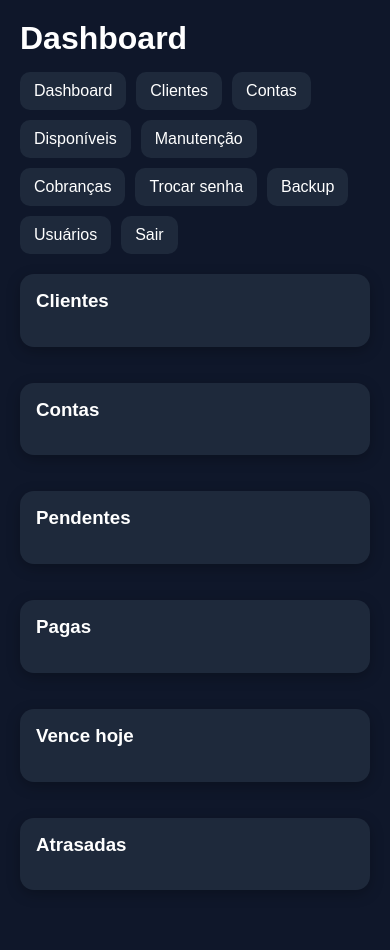
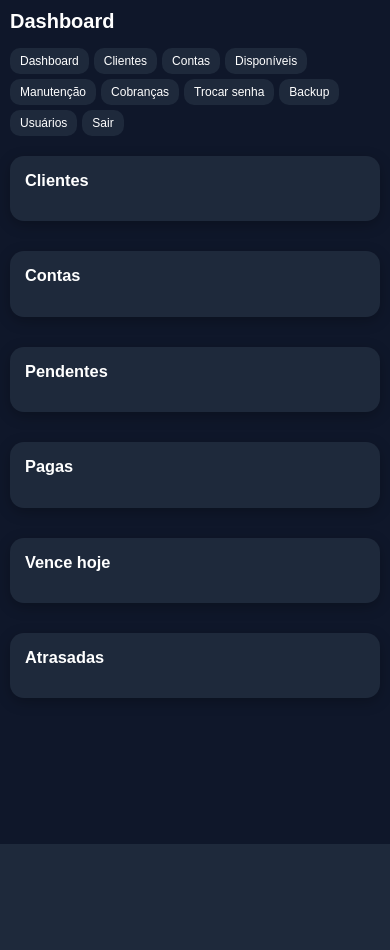
Before and after one commit to resetsaude3-dev/cliente-web, a FastAPI app: template app/templates/dashboard.html in a window 390 px wide. After the commit the page ends 844 px from the top, so only its background shows below. Run offline with FastAPI, Linux system fonts and the light colour scheme; the template is opened without the code that fills it, so the values that code supplies are empty.

Commit message:
layout responsivo mobile

```diff
--- a/app/static/style.css
+++ b/app/static/style.css
@@ -415,3 +415,37 @@ textarea {
   font-size: 12px;
   font-weight: bold;
 }
+
+/* RESPONSIVO CELULAR */
+@media (max-width: 768px) {
+
+    .container {
+        padding: 10px;
+    }
+
+    .menu {
+        display: flex;
+        flex-wrap: wrap;
+        gap: 5px;
+    }
+
+    .menu a {
+        font-size: 12px;
+        padding: 6px 10px;
+    }
+
+    .cards-resumo {
+        display: grid;
+        grid-template-columns: 1fr;
+        gap: 10px;
+    }
+
+    .card {
+        padding: 15px;
+        font-size: 14px;
+    }
+
+    h1 {
+        font-size: 20px;
+    }
+}
--- a/app/templates/dashboard.html
+++ b/app/templates/dashboard.html
@@ -2,6 +2,7 @@
 <html lang="pt-BR">
 <head>
     <meta charset="UTF-8">
+	<meta name="viewport" content="width=device-width, initial-scale=1.0">
     <title>Dashboard</title>
     <link rel="stylesheet" href="/static/style.css">
 </head>
--- a/app/templates/disponiveis.html
+++ b/app/templates/disponiveis.html
@@ -2,6 +2,7 @@
 <html lang="pt-BR">
 <head>
   <meta charset="UTF-8">
+  <meta name="viewport" content="width=device-width, initial-scale=1.0">
   <title>Disponíveis</title>
   <link rel="stylesheet" href="/static/style.css">
 </head>
--- a/app/templates/login.html
+++ b/app/templates/login.html
@@ -2,6 +2,7 @@
 <html lang="pt-BR">
 <head>
   <meta charset="UTF-8">
+  <meta name="viewport" content="width=device-width, initial-scale=1.0">
   <title>Login</title>
   <link rel="stylesheet" href="/static/style.css">
 </head>
--- a/app/templates/manutencao.html
+++ b/app/templates/manutencao.html
@@ -2,6 +2,7 @@
 <html lang="pt-BR">
 <head>
   <meta charset="UTF-8">
+  <meta name="viewport" content="width=device-width, initial-scale=1.0">
   <title>Manutenção</title>
   <link rel="stylesheet" href="/static/style.css">
 </head>
--- a/app/templates/trocar_senha.html
+++ b/app/templates/trocar_senha.html
@@ -2,6 +2,7 @@
 <html lang="pt-BR">
 <head>
   <meta charset="UTF-8">
+  <meta name="viewport" content="width=device-width, initial-scale=1.0">
   <title>Trocar Senha</title>
   <link rel="stylesheet" href="/static/style.css">
 </head>
--- a/app/templates/usuarios.html
+++ b/app/templates/usuarios.html
@@ -2,6 +2,7 @@
 <html lang="pt-BR">
 <head>
   <meta charset="UTF-8">
+  <meta name="viewport" content="width=device-width, initial-scale=1.0">
   <title>Usuários</title>
   <link rel="stylesheet" href="/static/style.css">
 </head>
```
